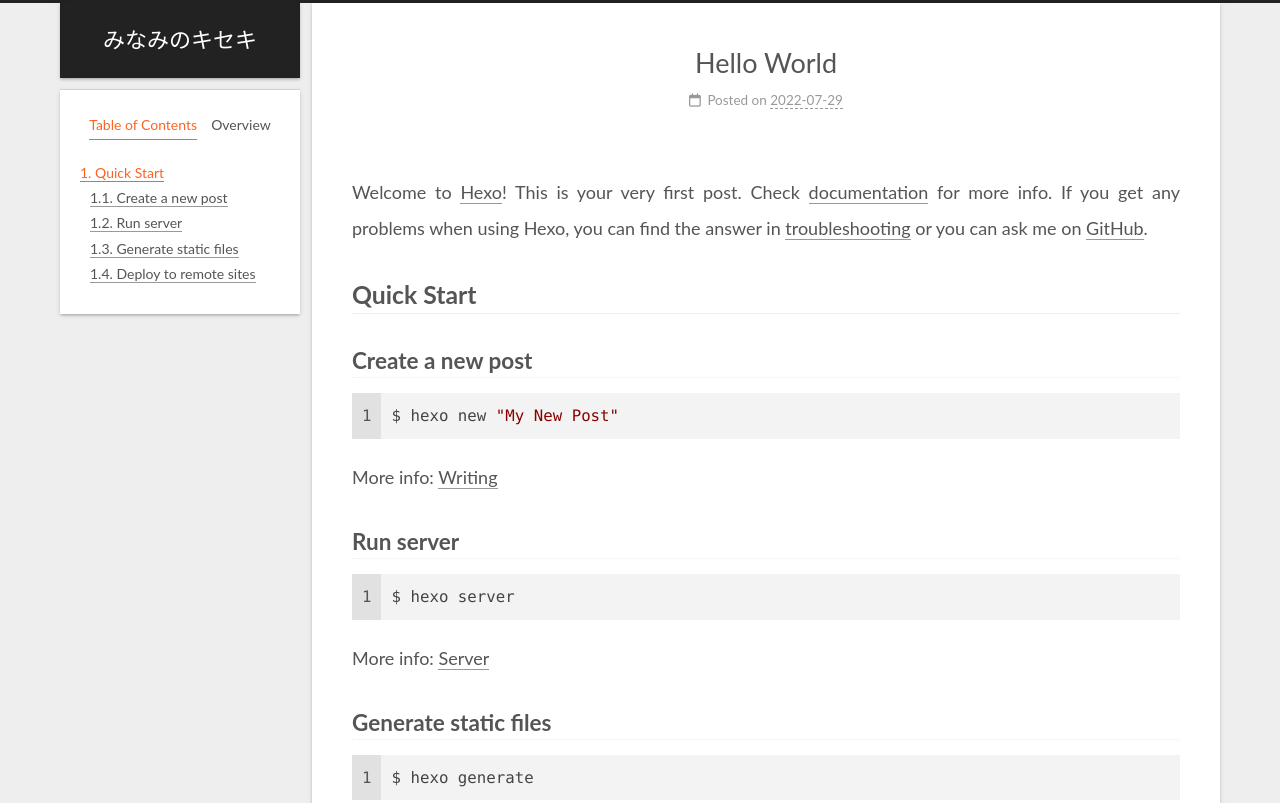
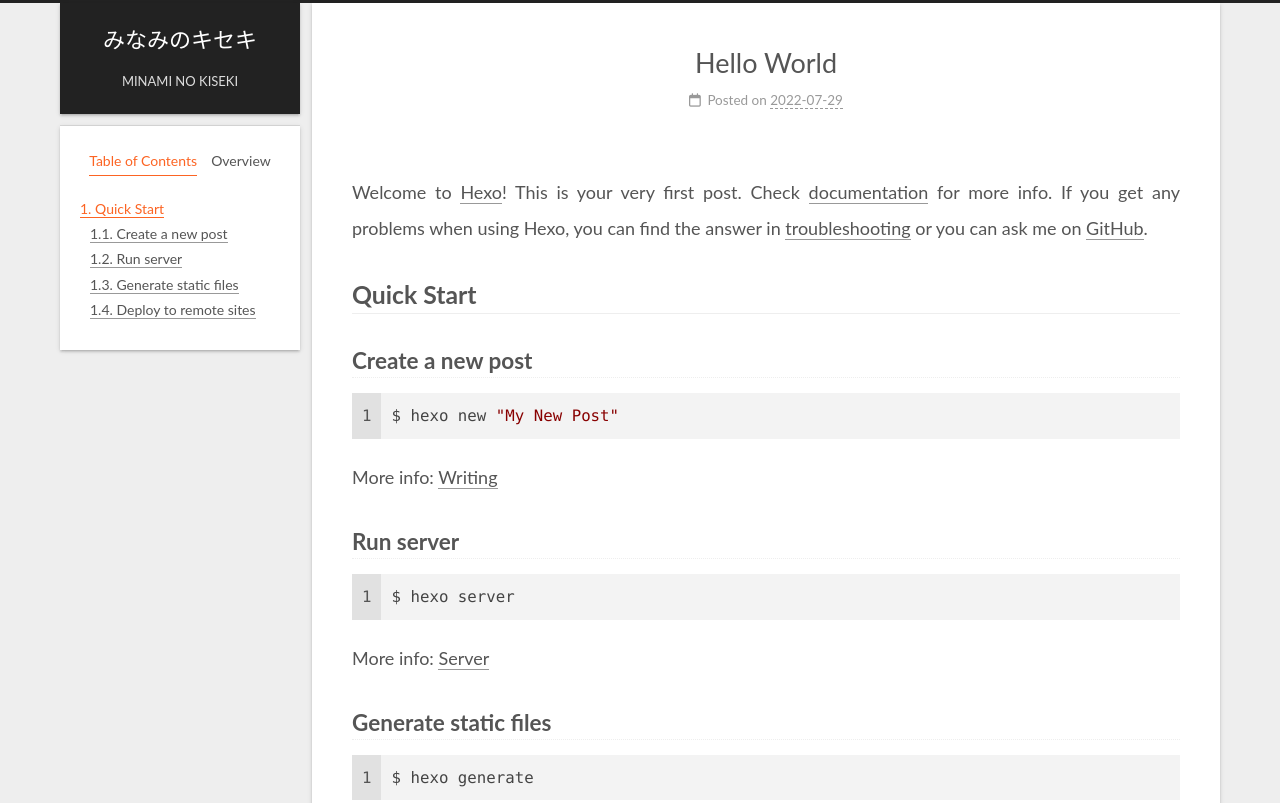
Before and after one commit to shoshinnan/shoshinnan.github.io, a plain HTML site: page 2022/07/29/hello-world/index.html in a window 1280 px wide. Shown: the top 803 px of the page. Drawn offline with nearby package versions, Linux system fonts and the light colour scheme.

Commit message:
Site updated: 2022-07-30 12:47:10

```diff
--- a/2022/07/29/hello-world/index.html
+++ b/2022/07/29/hello-world/index.html
@@ -70,6 +70,7 @@
       <p class="site-title">みなみのキセキ</p>
       <i class="logo-line"></i>
     </a>
+      <p class="site-subtitle" itemprop="description">MINAMI NO KISEKI</p>
   </div>
 
   <div class="site-nav-right">
```
Also changed, not shown: archives/2022/07/index.html (+1 -0 lines), archives/2022/index.html (+1 -0 lines), archives/index.html (+1 -0 lines), index.html (+1 -0 lines).
